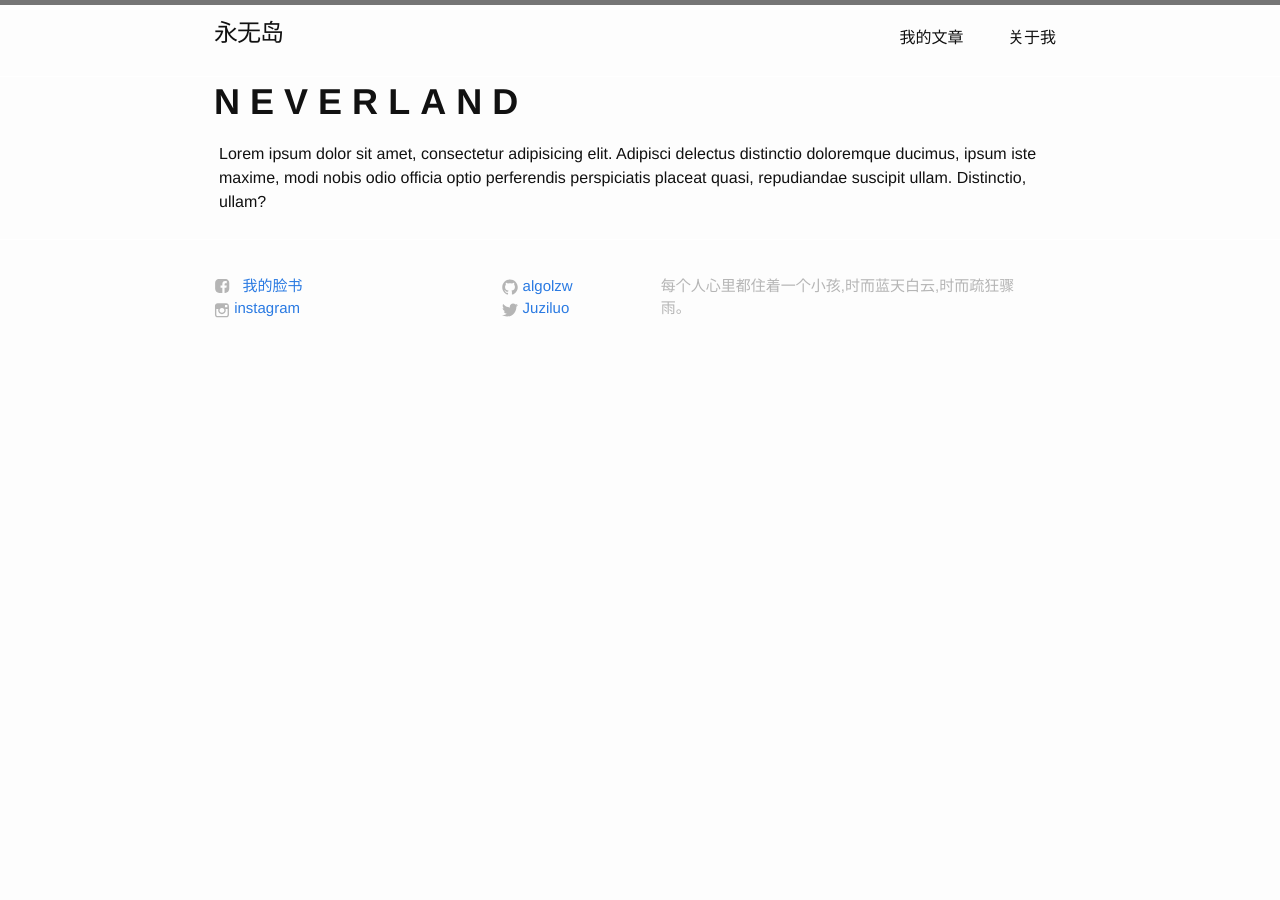
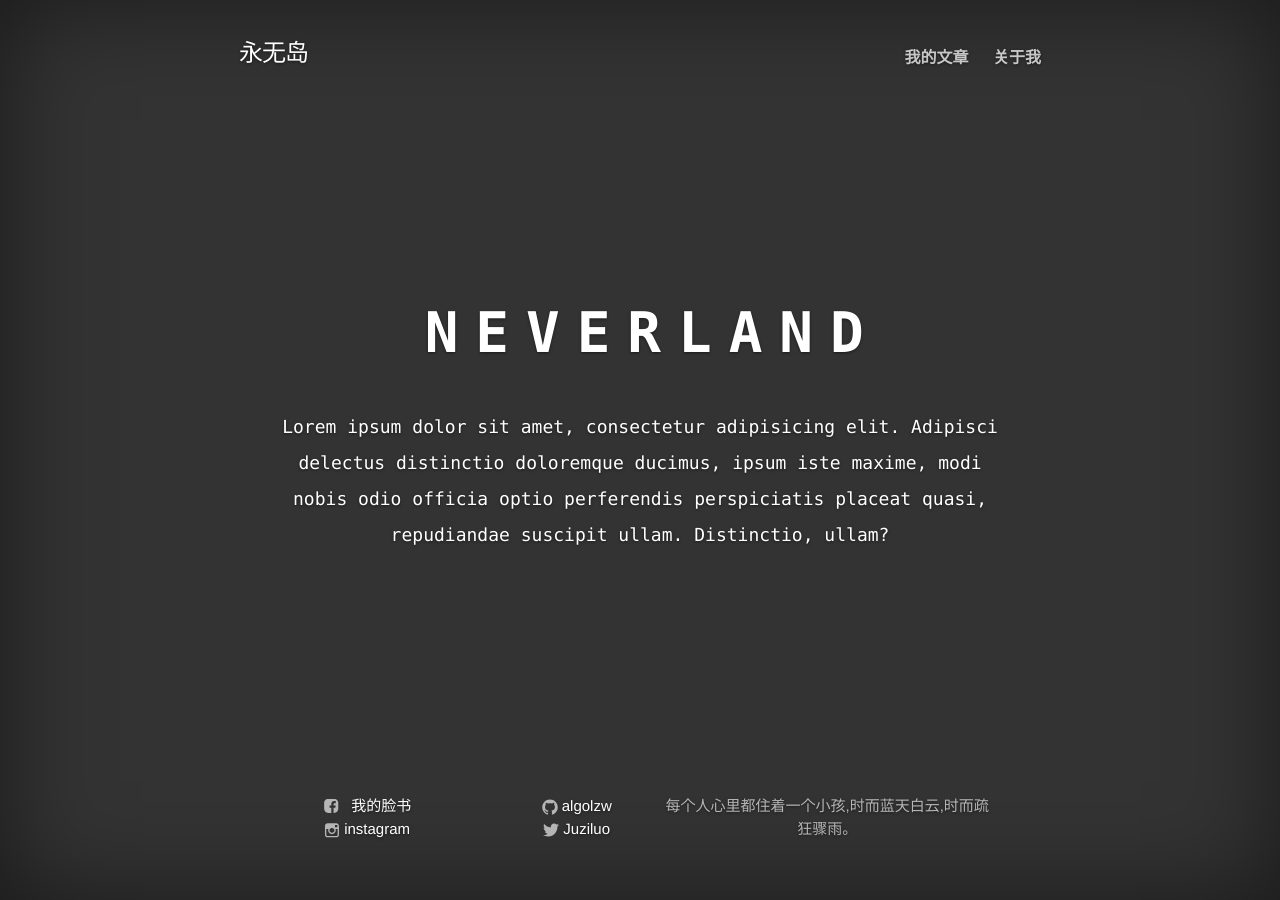
Before and after one commit to Algolzw/Algolzw.github.io, a Jekyll site: the page built from index.html, in a window 1280 px wide. Built offline with Jekyll 4.4.1, drawn with Linux system fonts in a browser that asks for light colours.

Commit message:
my index page

```diff
--- a/css/home.scss
+++ b/css/home.scss
@@ -1,3 +1,6 @@
+---
+# home sass file
+---
 @charset "utf-8";
 
 $link-color: #fff;
```
